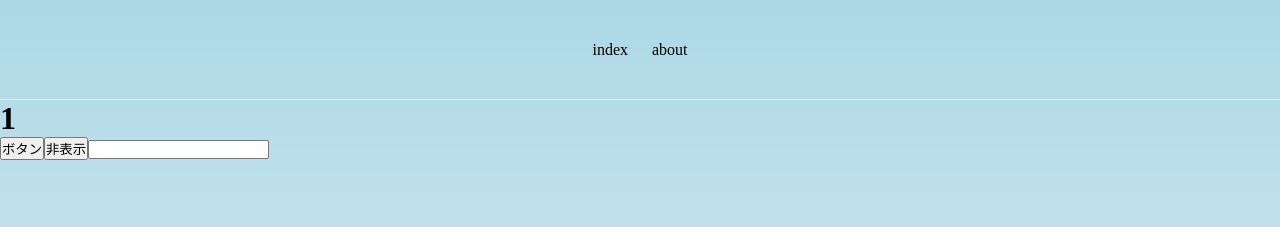
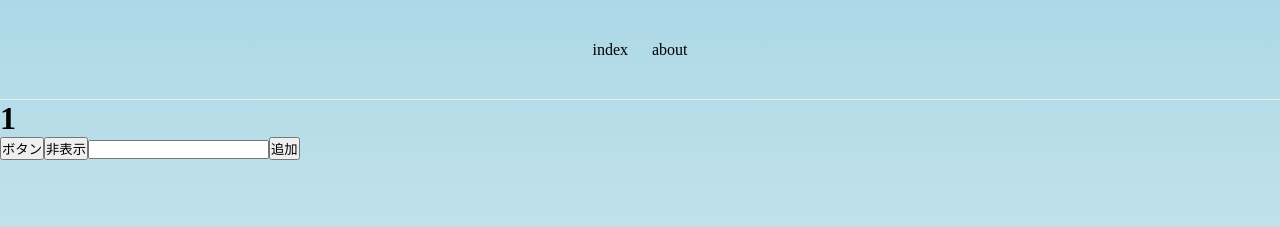
Before and after one commit to heko86/study-react, a Next.js app: page / in a window 1280 px wide. Shown: the top 227 px of the page. Built offline with nearby package versions, Linux system fonts and the light colour scheme.

Commit message:
✨ useStateで配列を扱った

```diff
--- a/src/pages/index.jsx
+++ b/src/pages/index.jsx
@@ -7,6 +7,7 @@
   const [count, setcount] = useState(1);
   const [text, setText] = useState("");
   const [isShow, setIsShow] = useState(true);
+  const [array, setArray] = useState([]);
 
   const handleClick = useCallback(
     (e) => {
@@ -35,12 +36,21 @@
 
   const handleChange = useCallback((e) => {
     if (e.target.value.length > 5) {
-      console.log("ココ");
       alert("5文字以内にしてください");
       return;
     }
     setText(e.target.value.trim());
   }, []);
+
+  const handleAdd = useCallback(() => {
+    setArray((prevArray) => {
+      if (prevArray.some((item) => item === text)) {
+        alert("同じ要素がすでに存在します");
+        return prevArray;
+      }
+      return [...prevArray, text];
+    });
+  }, [text]);
 
   return (
     <>
@@ -50,6 +60,12 @@
       <button onClick={handlDisplay}>{isShow ? "非表示" : "表示"}</button>
 
       <input type="text" value={text} onChange={handleChange} />
+      <button onClick={handleAdd}>追加</button>
+      <ul>
+        {array.map((item) => {
+          return <li key={item}>{item}</li>;
+        })}
+      </ul>
       <Main page="Index" />
     </>
   );
```
